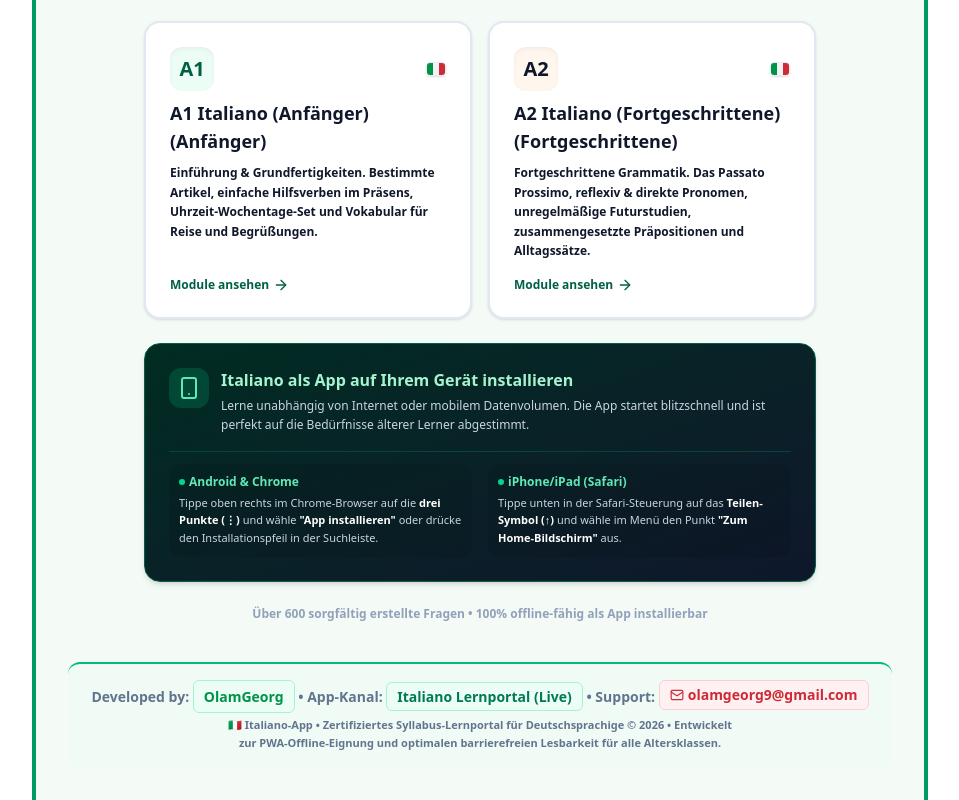
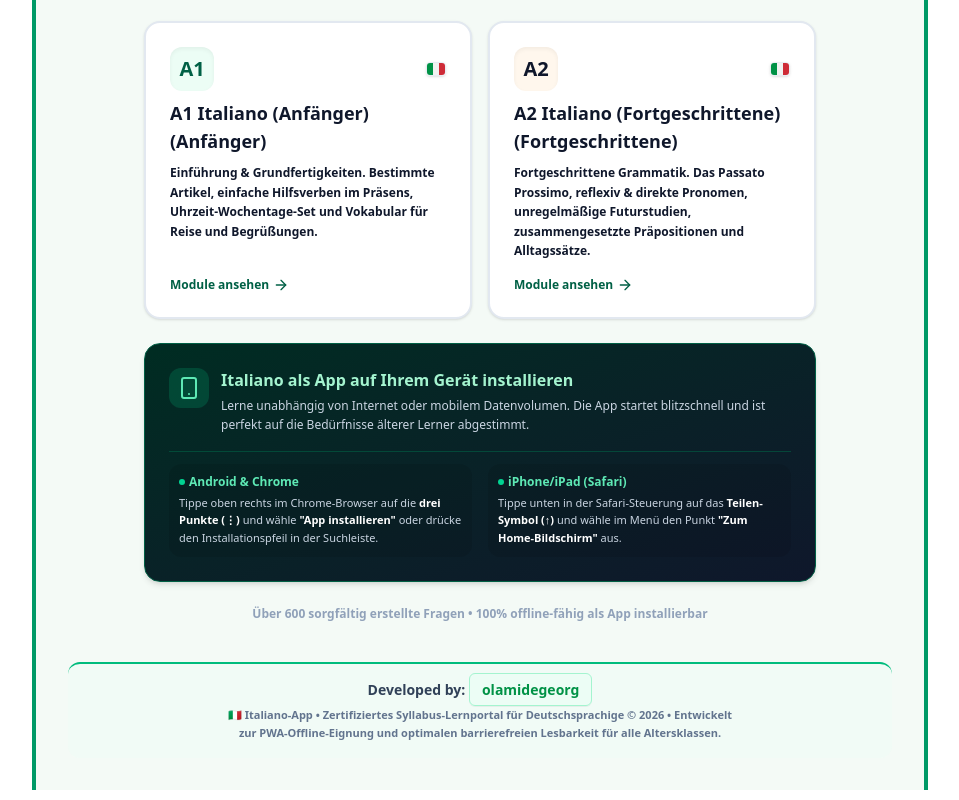
Before and after one commit to olamgeorg/olam-italian-quiz, a React (Vite) app: page / in a window 1280 px wide. Shown: the part 263-1063 px from the top of the page, without its empty margins (160-1119 px from the left). Built offline with nearby package versions, Linux system fonts and the light colour scheme.

Commit message:
chore: update accreditation and increase question limits
- Simplify footer accreditation to remove external links
- Update question generation target limits in script

```diff
--- /dev/null
+++ b/scripts/scale.ts
@@ -0,0 +1,12 @@
+import * as fs from 'fs';
+import * as path from 'path';
+
+const docPath = path.join(process.cwd(), 'scripts', 'generate-questions.ts');
+let content = fs.readFileSync(docPath, 'utf8');
+
+// Replace target count metrics
+content = content.replace(/530/g, '630');
+content = content.replace(/3700\+/g, '4400+');
+
+fs.writeFileSync(docPath, content, 'utf8');
+console.log("Upgraded generate-questions.ts target limit from 530 to 630 systematically!");
--- a/src/App.tsx
+++ b/src/App.tsx
@@ -1505,29 +1505,13 @@ export default function App() {
         )}
       </main>
 
-      {/* FOOTER ACCREDITATION (Mandatory, with Developed by OlamGeorg details) */}
+      {/* FOOTER ACCREDITATION (Updated to olamidegeorg with no links) */}
       <footer className="text-center py-4 mt-8 border-t-2 border-emerald-500 text-slate-500 space-y-1.5 bg-emerald-50/40 rounded-xl p-4">
-        <p className="text-sm font-semibold hover:text-slate-700 transition-colors">
+        <p className="text-sm font-semibold text-slate-700">
           Developed by:{' '}
-          <span className="font-black text-[#009246] bg-emerald-50 px-2.5 py-1.5 rounded-md border border-emerald-200">
-            OlamGeorg
-          </span>{' '}
-          • App-Kanal:{' '}
-          <a
-            href="https://ais-pre-ee646qm7pzz7xdsgd7ogod-535059019595.europe-west1.run.app"
-            target="_blank"
-            rel="noopener noreferrer"
-            className="text-emerald-700 hover:underline font-black bg-emerald-50 px-2.5 py-1 rounded-md border border-emerald-200"
-          >
-            Italiano Lernportal (Live)
-          </a>{' '}
-          • Support:{' '}
-          <a
-            href="mailto:olamgeorg9@gmail.com"
-            className="text-[#ce2b37] hover:underline inline-flex items-center gap-1 font-black bg-rose-50 px-2.5 py-1 rounded-md border border-rose-200"
-          >
-            <Mail className="w-3.5 h-3.5 inline text-[#ce2b37]" /> olamgeorg9@gmail.com
-          </a>
+          <span className="font-black text-[#009246] bg-emerald-50 px-3 py-1.5 rounded-md border border-emerald-200 shadow-2xs">
+            olamidegeorg
+          </span>
         </p>
         <p className="text-[11px] font-bold text-slate-500 leading-relaxed max-w-lg mx-auto">
           🇮🇹 Italiano-App • Zertifiziertes Syllabus-Lernportal für Deutschsprachige © {new Date().getUTCFullYear()} • Entwickelt zur PWA-Offline-Eignung und optimalen barrierefreien Lesbarkeit für alle Altersklassen.
```
